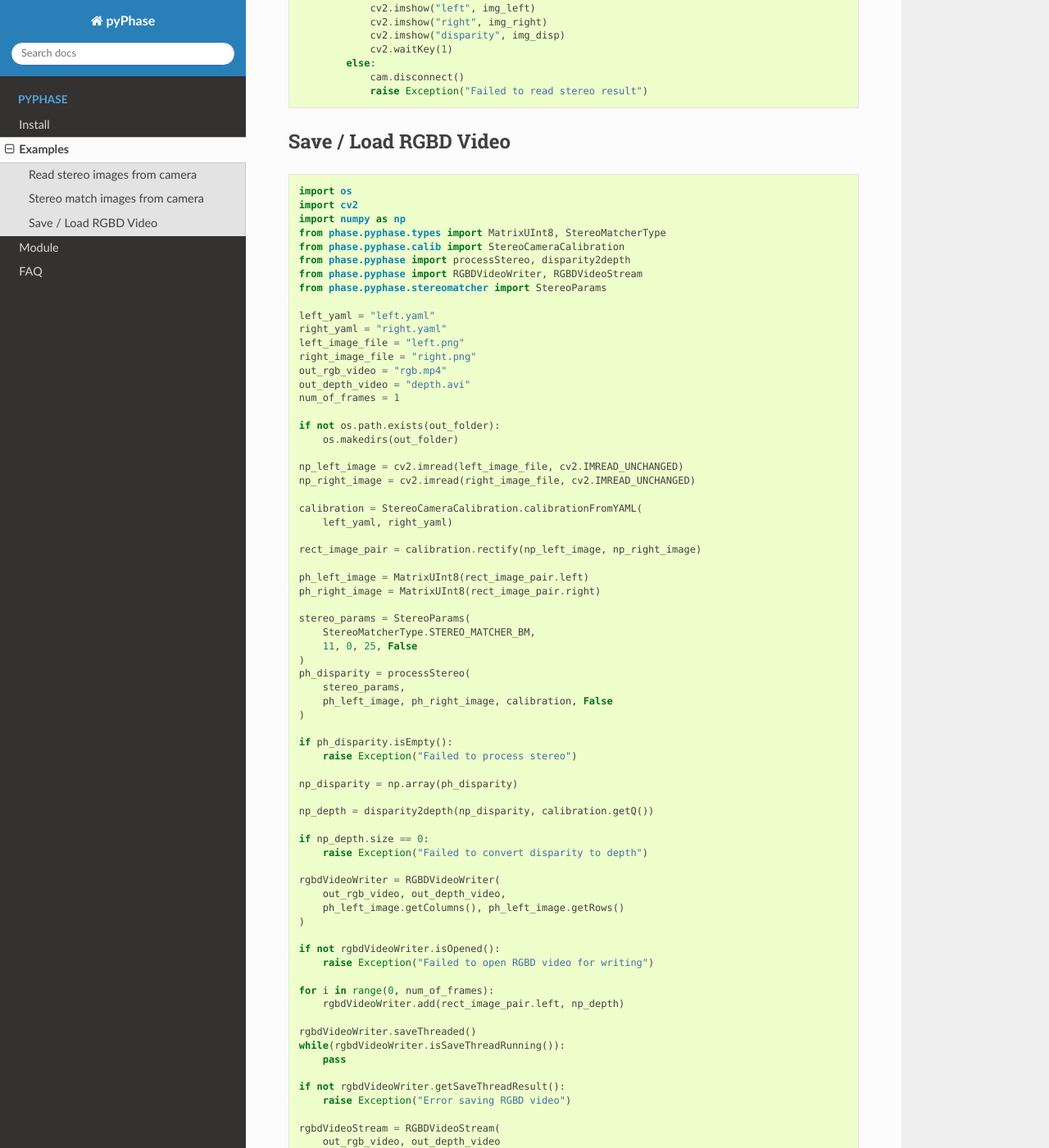
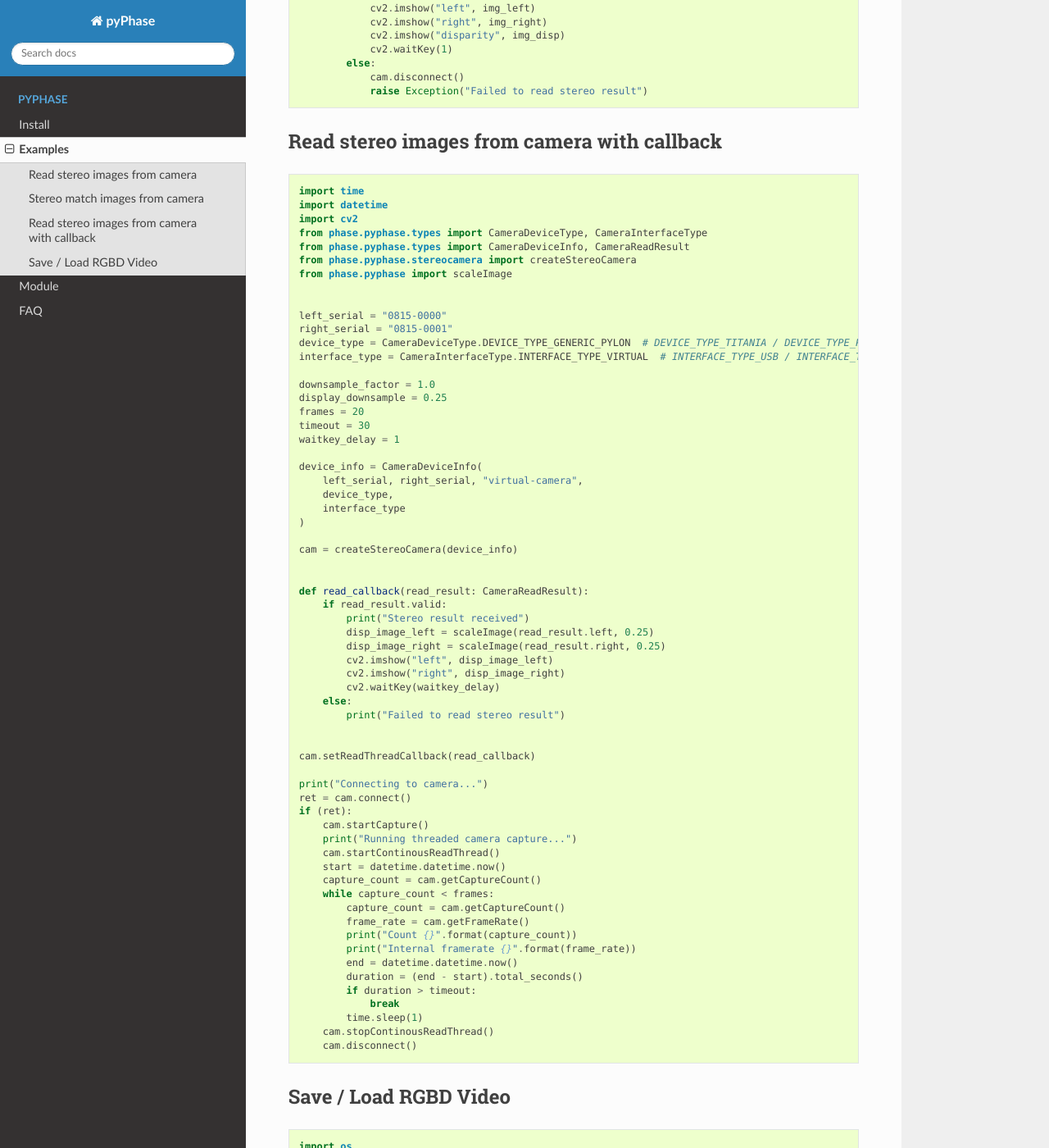
Before and after one commit to i3drobotics/pyPhase, a Sphinx documentation site: the page built from docs/sphinx/examples.rst, in a window 1280 px wide and 1400 px high, scrolled down 2483 px. Shown: the whole window at 82% size. Built offline with Sphinx 7.4.7 and the Read the Docs theme 2.0.0, drawn with Linux system fonts in a browser that asks for light colours; the version number could not be read and is left out.

Commit message:
add callback example

```diff
--- a/docs/sphinx/examples.rst
+++ b/docs/sphinx/examples.rst
@@ -150,6 +150,75 @@ Stereo match images from camera
                 cam.disconnect()
                 raise Exception("Failed to read stereo result")
 
+Read stereo images from camera with callback
+############################################
+
+.. code-block:: python
+
+    import time
+    import datetime
+    import cv2
+    from phase.pyphase.types import CameraDeviceType, CameraInterfaceType
+    from phase.pyphase.types import CameraDeviceInfo, CameraReadResult
+    from phase.pyphase.stereocamera import createStereoCamera
+    from phase.pyphase import scaleImage
+
+
+    left_serial = "0815-0000"
+    right_serial = "0815-0001"
+    device_type = CameraDeviceType.DEVICE_TYPE_GENERIC_PYLON  # DEVICE_TYPE_TITANIA / DEVICE_TYPE_PHOBOS
+    interface_type = CameraInterfaceType.INTERFACE_TYPE_VIRTUAL  # INTERFACE_TYPE_USB / INTERFACE_TYPE_GIGE
+
+    downsample_factor = 1.0
+    display_downsample = 0.25
+    frames = 20
+    timeout = 30
+    waitkey_delay = 1
+
+    device_info = CameraDeviceInfo(
+        left_serial, right_serial, "virtual-camera",
+        device_type,
+        interface_type
+    )
+
+    cam = createStereoCamera(device_info)
+
+
+    def read_callback(read_result: CameraReadResult):
+        if read_result.valid:
+            print("Stereo result received")
+            disp_image_left = scaleImage(read_result.left, 0.25)
+            disp_image_right = scaleImage(read_result.right, 0.25)
+            cv2.imshow("left", disp_image_left)
+            cv2.imshow("right", disp_image_right)
+            cv2.waitKey(waitkey_delay)
+        else:
+            print("Failed to read stereo result")
+
+
+    cam.setReadThreadCallback(read_callback)
+
+    print("Connecting to camera...")
+    ret = cam.connect()
+    if (ret):
+        cam.startCapture()
+        print("Running threaded camera capture...")
+        cam.startContinousReadThread()
+        start = datetime.datetime.now()
+        capture_count = cam.getCaptureCount()
+        while capture_count < frames:
+            capture_count = cam.getCaptureCount()
+            frame_rate = cam.getFrameRate()
+            print("Count {}".format(capture_count))
+            print("Internal framerate {}".format(frame_rate))
+            end = datetime.datetime.now()
+            duration = (end - start).total_seconds()
+            if duration > timeout:
+                break
+            time.sleep(1)
+        cam.stopContinousReadThread()
+        cam.disconnect()
+
 Save / Load RGBD Video
 ######################
 
```
